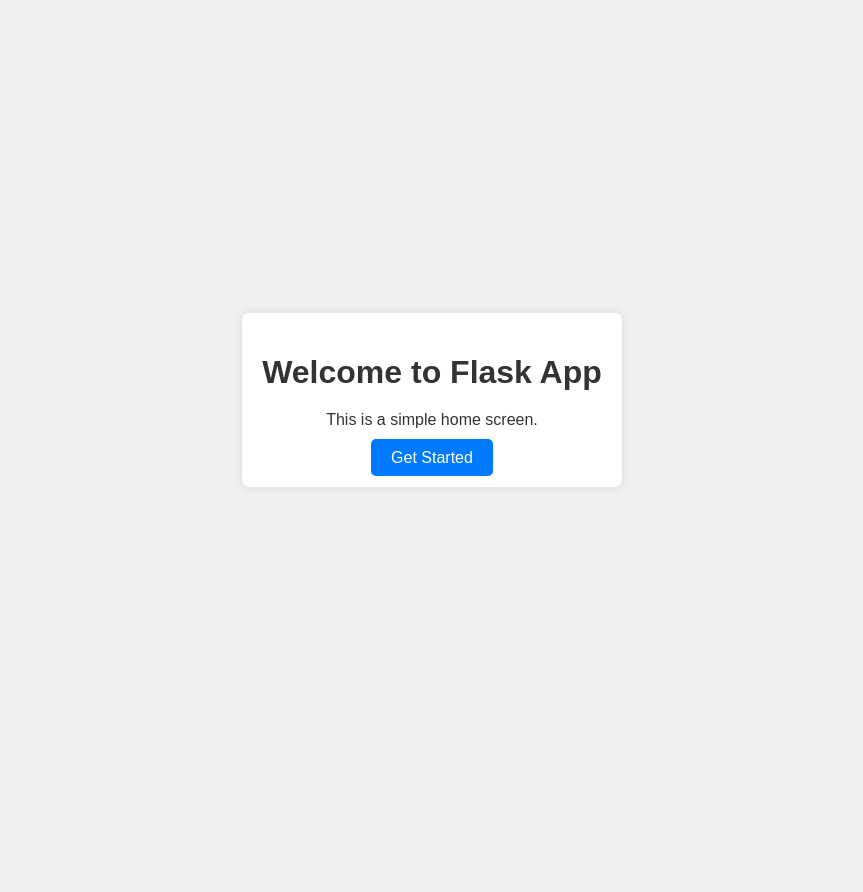
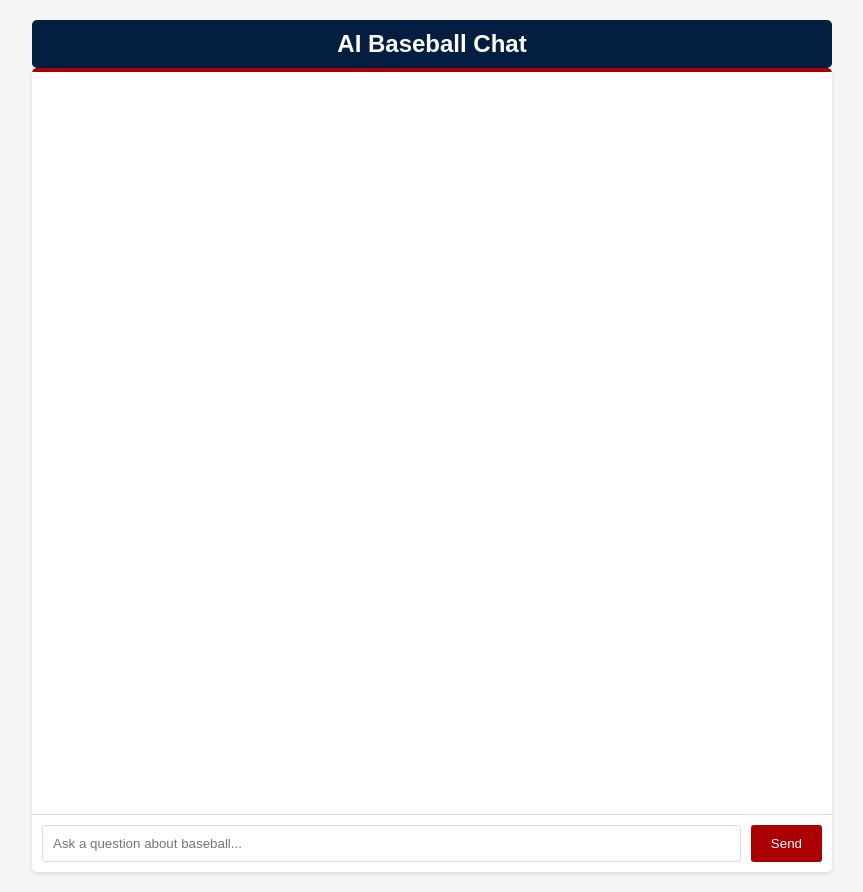
Before and after one commit to mkeohane01/baseball-assistant, a Flask app: page / in a window 1280 px wide. Shown: the whole page, without its empty margins (208-1071 px from the left). Before the commit the page ends 487 px from the top, so only its background shows below. Run offline with Flask 3, Linux system fonts and the light colour scheme.

Commit message:
Created the HTML frontend

```diff
--- a/app/routes.py
+++ b/app/routes.py
@@ -1,7 +1,20 @@
-from flask import Flask, render_template
+from flask import Flask, request, jsonify, render_template
 
 app = Flask(__name__)
 
 @app.route('/')
 def index():
     return render_template('index.html')
+
+@app.route('/ask', methods=['POST'])
+def ask():
+    data = request.get_json()
+    question = data.get('question')
+    print(data)
+    # Use your LLM pipeline here to generate the response
+    answer = "This is a placeholder answer to your question: " + question
+
+    return jsonify({'answer': answer})
+
+if __name__ == '__main__':
+    app.run(debug=True)
--- a/app/static/global.css
+++ b/app/static/global.css
@@ -1,38 +1,96 @@
 body {
+    margin: 0;
     font-family: Arial, sans-serif;
-    background-color: #f0f0f0;
+    background-color: #f5f5f5;
     color: #333;
-    display: flex;
-    justify-content: center;
-    align-items: center;
-    height: 100vh;
-    margin: 0;
 }
 
 .container {
-    background-color: #fff;
+    max-width: 800px;
+    margin: 0 auto;
     padding: 20px;
-    border-radius: 8px;
-    box-shadow: 0 0 10px rgba(0, 0, 0, 0.1);
-    text-align: center;
 }
 
-h1 {
-    margin-bottom: 20px;
-}
-
-p {
-    margin-bottom: 20px;
-}
-
-.button {
-    background-color: #007bff;
+header {
+    text-align: center;
+    padding: 10px 0;
+    background-color: #041E42;
     color: white;
-    padding: 10px 20px;
-    text-decoration: none;
     border-radius: 5px;
 }
 
-.button:hover {
-    background-color: #0056b3;
+header h1 {
+    margin: 0;
+    font-size: 24px;
 }
+
+main {
+    background-color: white;
+    border-radius: 5px;
+    box-shadow: 0 2px 4px rgba(0, 0, 0, 0.1);
+    overflow: hidden;
+}
+
+#chat-container {
+    display: flex;
+    flex-direction: column;
+    height: 800px;
+    border-top: 4px solid #AB0003;
+}
+
+#messages {
+    flex: 1;
+    padding: 20px;
+    overflow-y: auto;
+    display: flex;
+    flex-direction: column;
+}
+
+#input-container {
+    display: flex;
+    border-top: 1px solid #ddd;
+    padding: 10px;
+}
+
+#user-input {
+    flex: 1;
+    padding: 10px;
+    border: 1px solid #ddd;
+    border-radius: 3px;
+}
+
+#send-btn {
+    background-color: #AB0003;
+    color: white;
+    border: none;
+    padding: 10px 20px;
+    margin-left: 10px;
+    cursor: pointer;
+    border-radius: 3px;
+}
+
+#send-btn:hover {
+    background-color: #8b0002;
+}
+
+.message {
+    padding: 10px;
+    margin-bottom: 10px;
+    border-radius: 5px;
+    max-width: 90%;
+    display: inline-block;
+    word-wrap: break-word;
+    white-space: pre-wrap; /* Makes sure text wraps inside the message box */
+}
+
+.user-message {
+    background-color: #D3D3D3;
+    align-self: flex-start;
+    text-align: left;
+}
+
+.bot-message {
+    background-color: #f1f1f1;
+    align-self: flex-end;
+    text-align: right;
+}
--- /dev/null
+++ b/app/static/script.js
@@ -0,0 +1,35 @@
+document.getElementById('send-btn').addEventListener('click', sendMessage);
+
+document.getElementById('user-input').addEventListener('keypress', function(event) {
+    if (event.key === 'Enter') {
+        sendMessage();
+    }
+});
+
+function sendMessage() {
+    const userInput = document.getElementById('user-input').value;
+    if (userInput.trim() !== "") {
+        const messageElement = document.createElement('div');
+        messageElement.className = 'message user-message';
+        messageElement.textContent = userInput;
+        document.getElementById('messages').appendChild(messageElement);
+
+        document.getElementById('user-input').value = "";
+
+        // Handle the request to the Flask backend here
+        fetch('/ask', {
+            method: 'POST',
+            headers: {
+                'Content-Type': 'application/json',
+            },
+            body: JSON.stringify({ question: userInput }),
+        })
+        .then(response => response.json())
+        .then(data => {
+            const responseMessageElement = document.createElement('div');
+            responseMessageElement.className = 'message bot-message';
+            responseMessageElement.textContent = data.answer;
+            document.getElementById('messages').appendChild(responseMessageElement);
+        });
+    }
+}
--- a/app/templates/index.html
+++ b/app/templates/index.html
@@ -3,14 +3,25 @@
 <head>
     <meta charset="UTF-8">
     <meta name="viewport" content="width=device-width, initial-scale=1.0">
-    <title>Home - Flask App</title>
+    <title>Baseball Chat</title>
     <link rel="stylesheet" href="{{ url_for('static', filename='global.css') }}">
 </head>
 <body>
     <div class="container">
-        <h1>Welcome to Flask App</h1>
-        <p>This is a simple home screen.</p>
-        <a href="#" class="button">Get Started</a>
+        <header>
+            <h1>AI Baseball Chat</h1>
+        </header>
+        <main>
+            <div id="chat-container">
+                <div id="messages"></div>
+                <div id="input-container">
+                    <input type="text" id="user-input" placeholder="Ask a question about baseball...">
+                    <button id="send-btn">Send</button>
+                </div>
+            </div>
+        </main>
     </div>
+
+    <script src="{{ url_for('static', filename='script.js') }}"></script>
 </body>
 </html>
```
Also changed, not shown: app/static/example.js (deleted).
